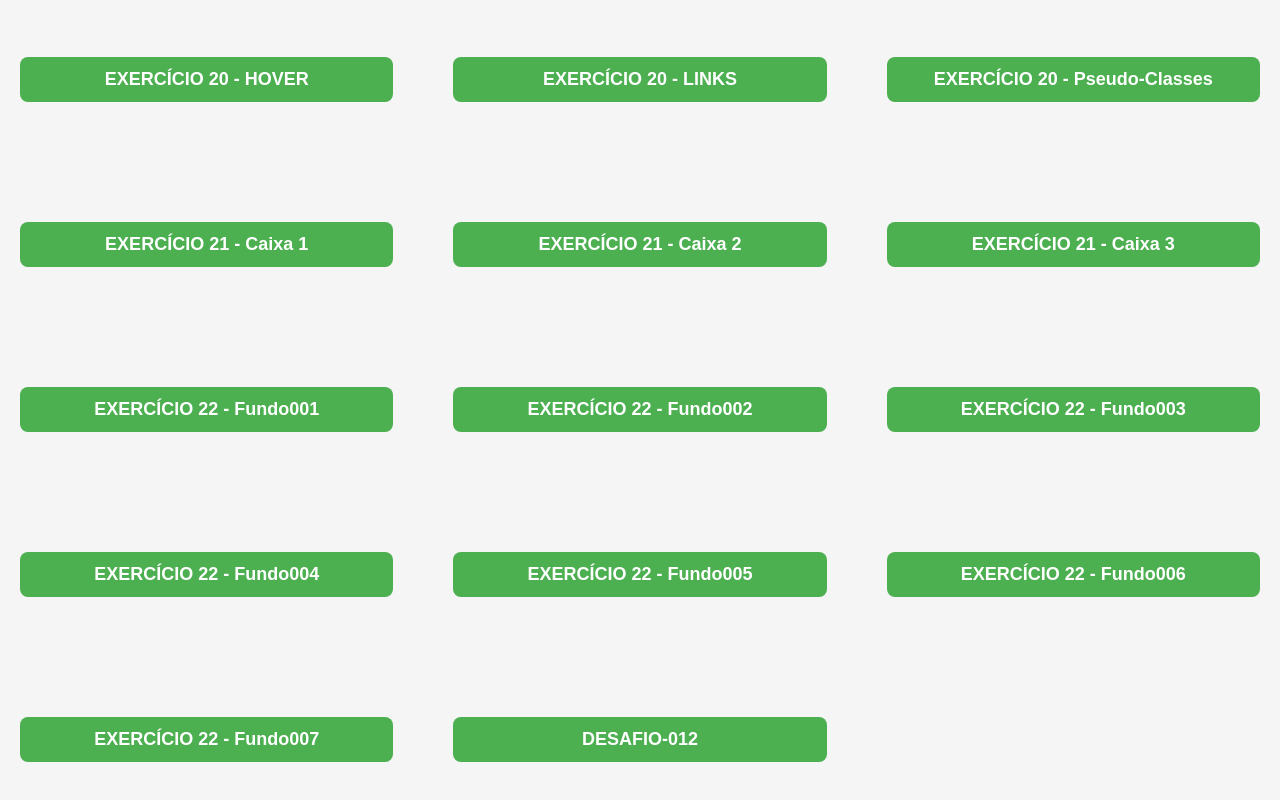
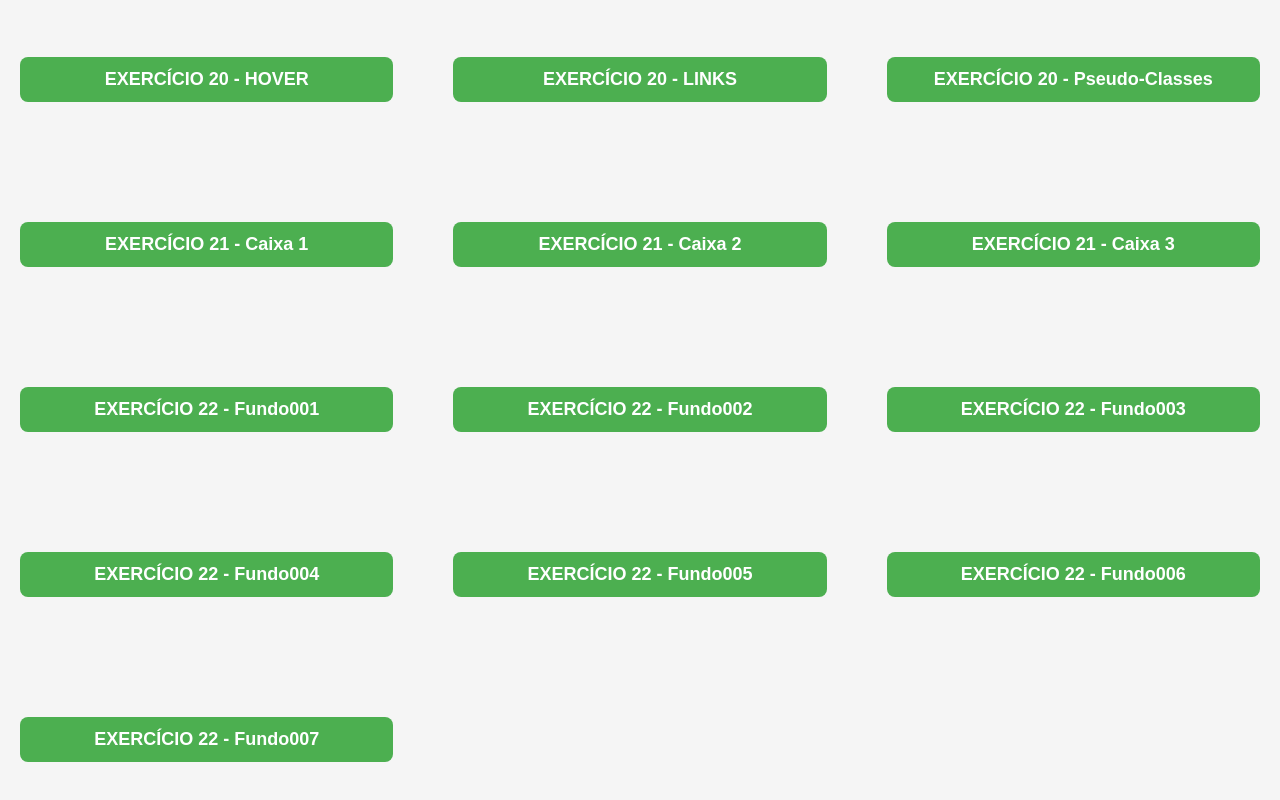
Before and after one commit to manuellerojas18/HTML-CSS, a plain HTML site: page index.html in a window 1280 px wide. Shown: the part 1228-2028 px from the top of the page. Drawn offline with Linux system fonts and the light colour scheme.

Commit message:
Elimine el desafio 12

```diff
--- a/index.html
+++ b/index.html
@@ -98,8 +98,6 @@
         <a href="exercicios/EX.022/fundo006.html">EXERCÍCIO 22 - Fundo006</a>
 
         <a href="exercicios/EX.022/fundo007.html">EXERCÍCIO 22 - Fundo007</a>
-
-        <a href="exercicios/Desafio-012/index.html">DESAFIO-012</a>
       </div>
     </div>
   </body>
```
